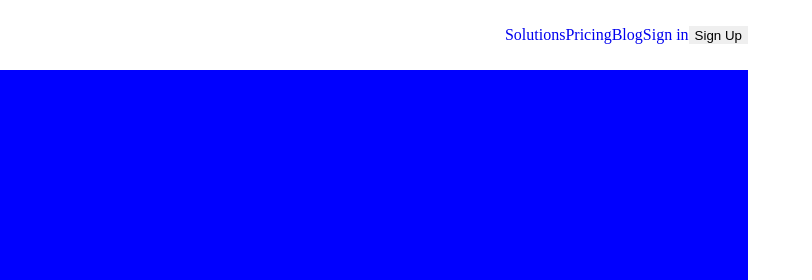
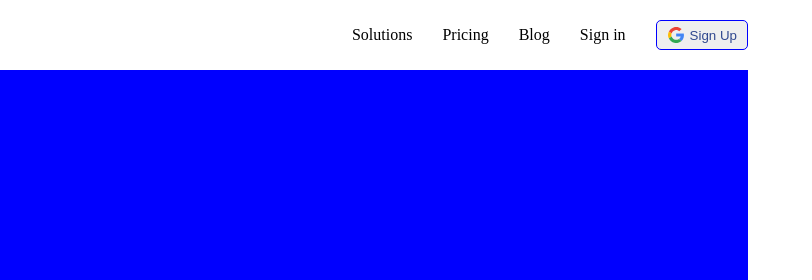
Before and after one commit to michael-hernandez0114/node-sass-teambit, a website: page src/index.html in a window 1280 px wide. Shown: the top 280 px of the page, 468-1280 px from the left. Drawn offline with Linux system fonts and the light colour scheme.

Commit message:
Continuo con il header

```diff
--- a/src/index.html
+++ b/src/index.html
@@ -18,7 +18,25 @@
                         <li><a href="#">Blog</a></li>
                         <li><a href="#">Sign in</a></li>
                     </ul>
-                    <button>Sign Up</button>
+                    <button class='btn-sign-up'>
+                        <svg viewBox="0 0 18 18" width="18" height="18" class="h-menu__svg">
+                            <defs>
+                                <path id="a01" d="M0 0h18v18H0z"></path>
+                                <mask id="b01" width="18" height="18" x="0" y="0" fill="#fff">
+                                    <use xlink:href="#a01"></use>
+                                </mask>
+                            </defs>
+                            <g fill="none" fill-rule="evenodd">
+                                <use stroke="#FFF" stroke-width="2" mask="url(#b01)" opacity=".01" xlink:href="#a01"></use>
+                                <path fill="#FFF" d="M6.504 1.438c-1.98.664-3.668 2.12-4.608 3.96-.328.634-.564 1.307-.708 2.006-.358 1.733-.11 3.582.704 5.16.53 1.03 1.29 1.948 2.207 2.664.87.678 1.88 1.184 2.95 1.463 1.35.36 2.79.35 4.16.05 1.23-.28 2.4-.86 3.33-1.7.98-.88 1.68-2.05 2.06-3.31.4-1.37.46-2.83.2-4.24H9.16v3.11h4.434c-.17 1-.774 1.91-1.627 2.47-.537.36-1.154.59-1.792.7-.638.11-1.303.13-1.94 0-.652-.13-1.27-.39-1.81-.77-.866-.59-1.527-1.46-1.863-2.45-.346-1-.35-2.11 0-3.1.245-.7.647-1.35 1.18-1.88.656-.66 1.508-1.13 2.43-1.32.788-.16 1.618-.13 2.388.097.656.195 1.26.55 1.754 1.014l1.496-1.47c.26-.26.534-.513.79-.784-.758-.688-1.65-1.24-2.62-1.59C10.23.85 8.263.84 6.5 1.44z"></path>
+                                <path fill="#EA4335" d="M6.504 1.438c1.757-.597 3.73-.584 5.477.047.98.35 1.86.9 2.62 1.59-.25.27-.53.524-.79.786l-1.49 1.47c-.49-.46-1.09-.81-1.75-1.01-.77-.23-1.6-.26-2.38-.09-.92.2-1.77.67-2.43 1.33-.53.53-.93 1.18-1.18 1.89-.89-.68-1.77-1.35-2.67-2.03.94-1.84 2.63-3.3 4.61-3.96z"></path>
+                                <path fill="#FBBC05" d="M1.192 7.4c.145-.695.38-1.373.71-2.008.886.678 1.773 1.352 2.665 2.03-.35 1-.35 2.11 0 3.105-.887.678-1.775 1.356-2.662 2.03C1.083 10.98.835 9.132 1.192 7.4z"></path>
+                                <path fill="#4285F4" d="M9.162 7.482h7.65c.254 1.402.197 2.865-.205 4.238-.372 1.256-1.076 2.423-2.06 3.31l-2.583-1.968c.852-.562 1.456-1.47 1.626-2.466H9.157c.005-1.038.005-2.076.005-3.114z"></path>
+                                <path fill="#34A853" d="M1.896 12.56c.888-.673 1.775-1.35 2.662-2.03.34.984.997 1.854 1.863 2.45.55.374 1.17.64 1.81.77.64.127 1.3.11 1.95.003.64-.112 1.26-.34 1.79-.695l2.59 1.97c-.93.844-2.1 1.42-3.33 1.697-1.36.305-2.8.314-4.16-.042-1.07-.28-2.08-.78-2.95-1.463-.91-.712-1.67-1.63-2.2-2.66z"></path>
+                            </g>
+                        </svg>
+                        <span>Sign Up</span>
+                    </button>
 
                 </div>
 
--- a/src/scss/partials/_common.scss
+++ b/src/scss/partials/_common.scss
@@ -2,6 +2,10 @@
     border: 0;
     margin: 0;
     box-sizing: border-box;
+}
+
+body {
+    color: $primary_text_color;
 }
 
 .container-fullwidth {
@@ -14,4 +18,5 @@
 
 a {
     text-decoration: none;
+    color: $primary_text_color;
 }
--- a/src/scss/partials/_header.scss
+++ b/src/scss/partials/_header.scss
@@ -23,13 +23,42 @@ header {
 
             .header-links {
                 display: flex;
+                align-items: center;
 
                 ul {
                     li {
                         float: left;
                         list-style: none;
+
+                        padding-right: 30px;
+                    }
+                    a {
+                        &:hover {
+                            color: darkblue;
+                        }
                     }
 
+                }
+
+                .btn-sign-up {
+                    padding: 5px 10px;
+                    border: 1px solid blue;
+                    border-radius: 5px;
+                    display: flex;
+                    align-items: center;
+
+                    svg {
+                        margin-right: 5px;
+                    }
+
+                    span {
+                        color: #30488f;
+                    }
+
+                    &:hover {
+                        background-color: #30488f;
+                        color: white;
+                    }
                 }
             }
         }
--- a/src/scss/partials/_variables.scss
+++ b/src/scss/partials/_variables.scss
@@ -1,2 +1,3 @@
 $bgc_white: white;
 $full_width: 100vw;
+$primary_text_color: black;
```
Also changed, not shown: dist/css/app.css, 1 other file.
